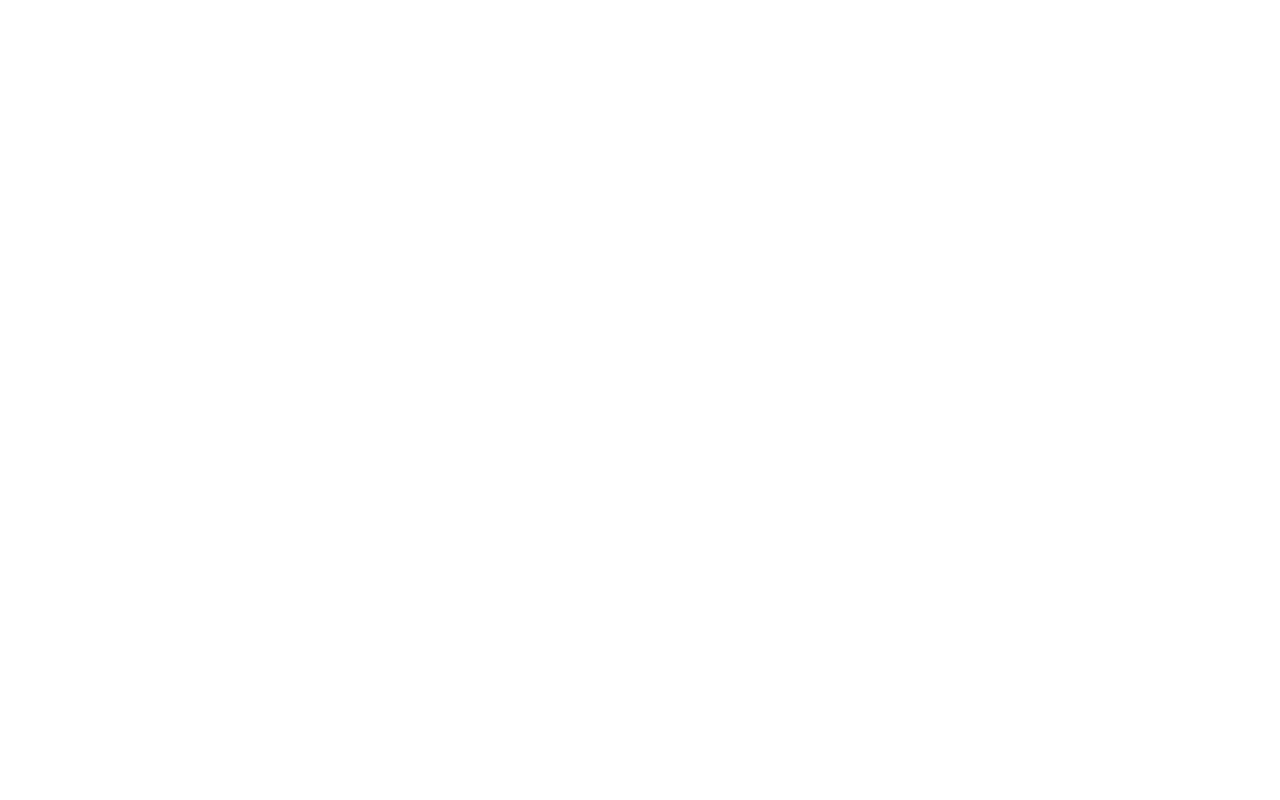
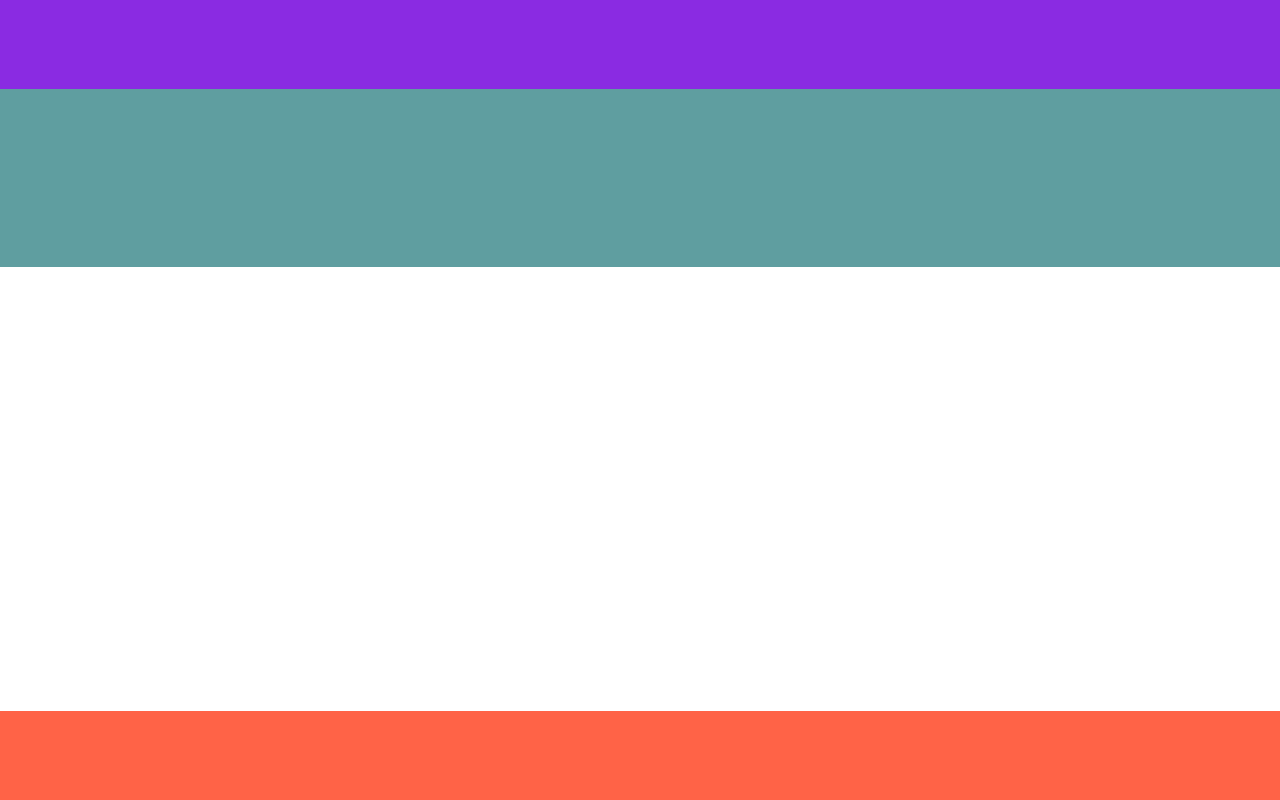
Before and after one commit to Vitor-1Fernandes/Passa-a-Bola_CRUD, a plain HTML site: page index.html in a window 1280 px wide. Drawn offline with Linux system fonts and the light colour scheme.

Commit message:
adição de grid inicial

```diff
--- a/index.html
+++ b/index.html
@@ -1,5 +1,5 @@
 <!DOCTYPE html>
-<html lang="en">
+<html lang="pt-br">
 <head>
     <meta charset="UTF-8">
     <meta name="viewport" content="width=device-width, initial-scale=1.0">
@@ -7,7 +7,10 @@
     <link rel="stylesheet" href="src/css/style.css">
     <script src="src/js/app.js"></script>
 </head>
-<body>
-
+<body class="container">
+    <header id="header"></header>
+    <main id="main"></main>
+    <div id="card"></div>
+    <footer id="footer"></footer>
 </body>
 </html>
--- a/src/css/style.css
+++ b/src/css/style.css
@@ -0,0 +1,32 @@
+body{
+    width: 100vw;
+    height: 100vh;
+    margin: 0;
+    padding: 0;
+}
+#header{
+    grid-area: header;
+    background-color: blueviolet;
+}
+#main{
+    grid-area: main;
+}
+#card{
+    grid-area: card;
+    background-color: cadetblue;
+}
+#footer{
+    grid-area: footer;
+    background-color: tomato;
+}
+
+.container{
+    display: grid;
+    grid-template-columns: 1fr 1fr 1fr;
+    grid-template-rows: 1fr 2fr 5fr 1fr;
+    grid-template-areas:
+    'header header header'
+    'card card card'
+    'mains main main'
+    'footer footer footer';
+}
```
